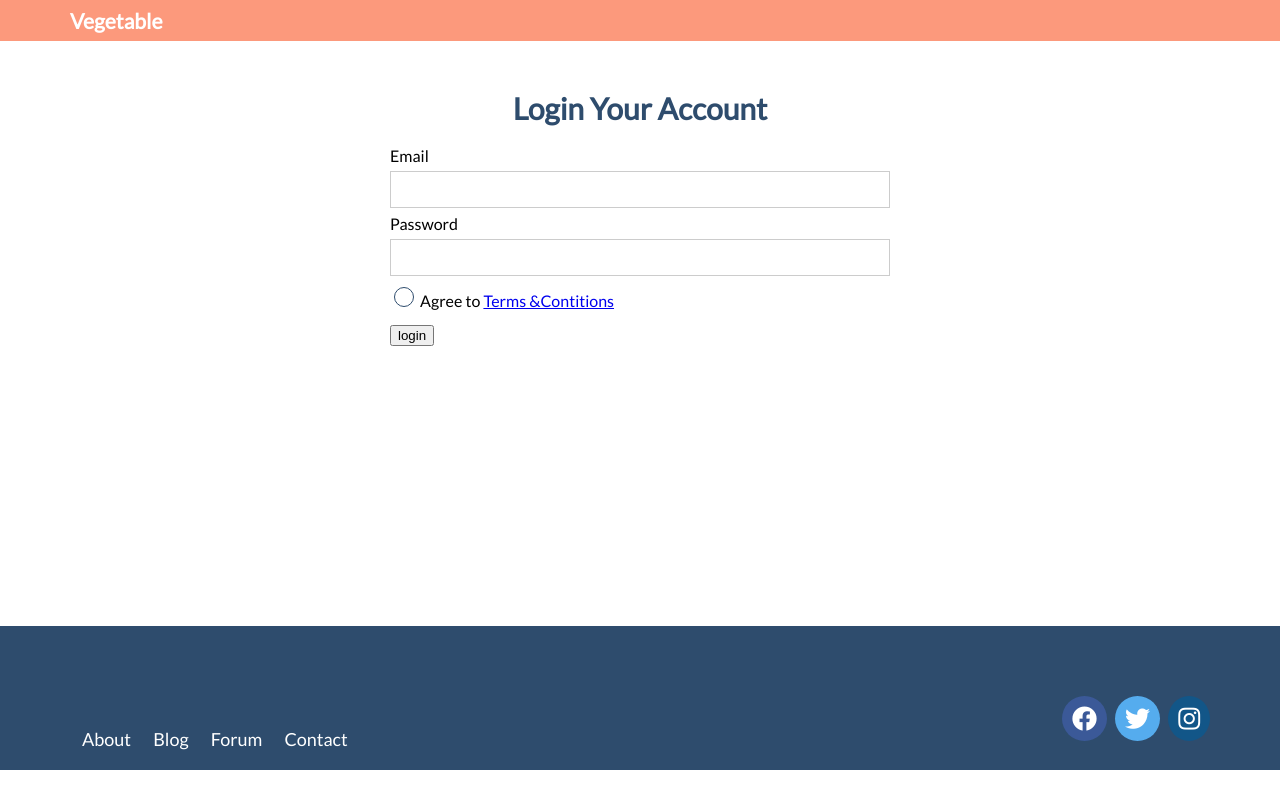
After one commit to Zack-bug/Vegetable-, a PHP site: page /login.html in a window 1280 px wide. The commit adds this page. Run offline with PHP 8.4, Linux system fonts and the light colour scheme.

Commit message:
321
login page

```diff
--- a/Homepage.html
+++ b/Homepage.html
@@ -30,7 +30,7 @@
             <a href="Registerr.html">Sign up</a>
           </li>
           <li class="main-nav__item main-nav__item--login">
-            <a href="#">Login</a>
+            <a href="login.html">Login</a>
           </li>
         </ul>
       </nav>
--- a/css/styles.css
+++ b/css/styles.css
@@ -234,7 +234,7 @@ footer {
   padding: 30px;
   margin-top: 30px;
   position: relative;
-  bottom: -200px;
+  bottom: -250px;
 }
 footer a {
   font-size: 18px;
--- /dev/null
+++ b/login.html
@@ -0,0 +1,59 @@
+<!DOCTYPE html>
+<html lang="tr">
+  <head>
+    <meta charset="UTF-8" />
+    <meta http-equiv="X-UA-Compatible" content="IE=edge" />
+    <meta name="viewport" content="width=device-width, initial-scale=1.0" />
+    <title>Document</title>
+    <link rel="preconnect" href="https://fonts.googleapis.com" />
+    <link rel="preconnect" href="https://fonts.gstatic.com" crossorigin />
+    <link rel="stylesheet" href="css/styles.css" />
+    <link rel="stylesheet" href="css/forms.css" />
+  </head>
+  <body id="body">
+    <header class="main-header">
+      <div class="container">
+        <a href="#" class="main-header__logo">Vegetable</a>
+        <nav class="main-nav"></nav>
+      </div>
+    </header>
+    <main class="signup-page">
+      <h1 class="signup-title">Login Your Account</h1>
+      <form action="" class="signup-form">
+        <label for="email">Email</label>
+        <input type="email" id="email" />
+        <label for="password">Password </label>
+        <input type="password" id="password" />
+
+        <input type="checkbox" id="agree-terms" />
+        <label for="agree-terms"
+          >Agree to
+          <a href="#">Terms &amp;Contitions</a>
+        </label>
+        <button type="submit" class="btn btn-primary">login</button>
+      </form>
+    </main>
+
+    <footer>
+      <div class="container">
+        <div class="row footer-row">
+          <div class="col-2">
+            <ul id="footer-links">
+              <li class="footer-link"><a href="#">About</a></li>
+              <li class="footer-link"><a href="#">Blog</a></li>
+              <li class="footer-link"><a href="#">Forum</a></li>
+              <li class="footer-link"><a href="#">Contact</a></li>
+            </ul>
+          </div>
+          <div class="col-2">
+            <ul id="social-links">
+              <li><a href="#" class="fab fa-facebook"></a></li>
+              <li><a href="#" class="fab fa-twitter"></a></li>
+              <li><a href="#" class="fab fa-instagram"></a></li>
+            </ul>
+          </div>
+        </div>
+      </div>
+    </footer>
+  </body>
+</html>
```
